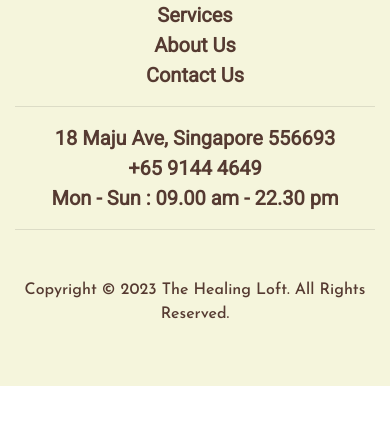
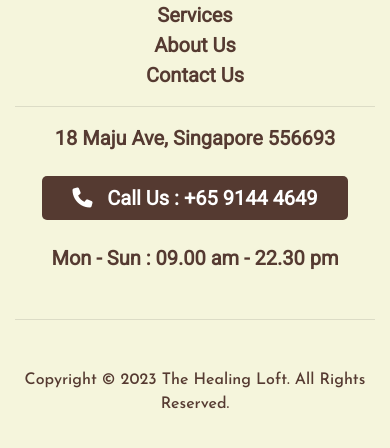
Before and after one commit to harvine7/thl, a plain HTML site: page index.html in a window 390 px wide. Shown: the part 9514-9962 px from the top of the page. Before the commit the page ends 9900 px from the top, so only its background shows below. Drawn offline with nearby package versions, Linux system fonts and the light colour scheme; files whose address does not match are found by name.

Commit message:
add phone gtag

```diff
--- a/css/main.css
+++ b/css/main.css
@@ -2618,6 +2618,13 @@ footer .menu li a:hover {
     color: #f97794;
 }
 
+a.call {
+    background-color: #553a31;
+    color: #fff;
+    border-radius: 5px;
+    padding: 10px 30px;
+}
+
 .instagram-footer {
     padding: 0;
 }
--- a/css/style.css
+++ b/css/style.css
@@ -370,4 +370,7 @@ ul.navlist > li {
     .btn-nav {
         width: 100%;
     }
+    .footer-info {
+        margin-bottom: 30px;
+    }
 }
--- a/index.html
+++ b/index.html
@@ -33,15 +33,20 @@
     <link rel="preconnect" href="https://fonts.gstatic.com" crossorigin>
     <link href="https://fonts.googleapis.com/css2?family=Roboto&display=swap" rel="stylesheet">
 
+    <!-- Icons -->
+    <script src="https://kit.fontawesome.com/a8ab553887.js" crossorigin="anonymous"></script>
+
     <!-- Google tag (gtag.js) -->
-    <script async src="https://www.googletagmanager.com/gtag/js?id=G-Q10R6VXTR2"></script>
+    <script async src="https://www.googletagmanager.com/gtag/js?id=AW-821455278"></script>
     <script>
         window.dataLayer = window.dataLayer || [];
         function gtag() { dataLayer.push(arguments); }
         gtag('js', new Date());
 
-        gtag('config', 'G-Q10R6VXTR2');
+        gtag('config', 'AW-821455278');
     </script>
+
+
 
 </head>
 
@@ -807,13 +812,16 @@
                 </div>
                 <hr />
                 <div class="row">
-                    <div class="col-lg-4 col-md-6 col-sm-6 col-xs-6 col-mb-12 text-center">
+                    <div class="col-lg-4 col-md-6 col-sm-6 col-xs-6 col-mb-12 text-center footer-info">
                         <a href="">18 Maju Ave, Singapore 556693</a>
                     </div>
-                    <div class="col-lg-4 col-md-6 col-sm-6 col-xs-6 col-mb-12 text-center">
-                        <a href="tel:++6591444649">+65 9144 4649</a>
+                    <br>
+                    <div class="col-lg-4 col-md-6 col-sm-6 col-xs-6 col-mb-12 text-center footer-info">
+                        <a href="tel:+6591444649" class="call" onclick="gtag('event', 'conversion', {'send_to': 'AW-821455278'});"><i class="fa-solid fa-phone"> </i> &nbsp; Call Us : +65
+                            9144 4649</a>
                     </div>
-                    <div class="col-lg-4 col-md-6 col-sm-6 col-xs-6 col-mb-12 text-center">
+                    <br>
+                    <div class="col-lg-4 col-md-6 col-sm-6 col-xs-6 col-mb-12 text-center footer-info">
                         <a href="">Mon - Sun : 09.00 am - 22.30 pm</a>
                     </div>
                 </div>
```
